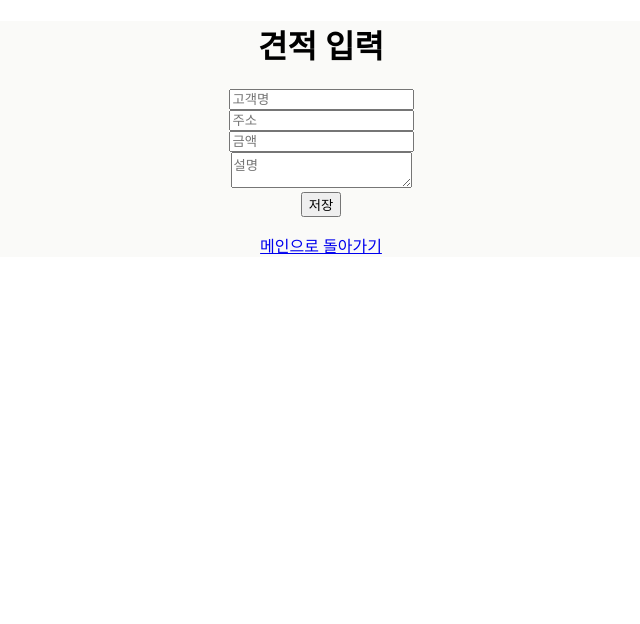
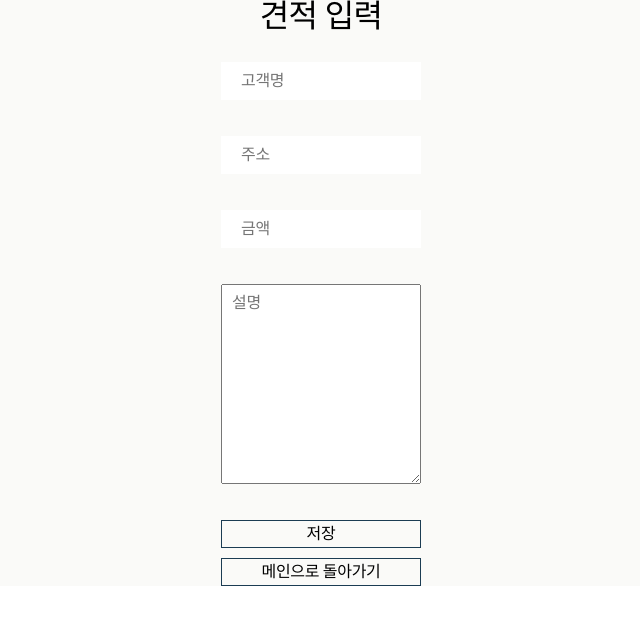
Before and after one commit to Summeret/test_interior, a website: page input.html in a window 1280 px wide. Shown: the whole page, without its empty margins (319-959 px from the left). Drawn offline with Linux system fonts and the light colour scheme; files that its build step writes are made by us from their sources.

Commit message:
입력 수정

```diff
--- a/input.html
+++ b/input.html
@@ -3,11 +3,49 @@
 <head>
     <meta charset="UTF-8">
     <title>견적 입력</title>
-    <link rel="stylesheet" href="style.css">
+    <link rel="stylesheet" href="../styles/reset.css">
+    <link rel="stylesheet" href="../styles/style.css">
     <style>
         .wrap {
             text-align: center;
             background-color: #FAFAF8;
+        }
+        h1 {
+            font-size: 2rem;
+            margin-bottom: 30px;
+        }
+        form {
+            display: flex; flex-flow: column nowrap; gap:10px;
+            width:max-content;  margin:0 auto 10px;
+        }
+        form input {
+            width:200px;
+            padding:10px 20px;
+        }
+        form textarea {
+            width:200px; height:200px;
+            padding:10px 10px;
+        }
+        form button {
+            width:200px; padding:5px 0;
+            border:1px solid #1B3C53;
+        }
+
+        p {
+            width:200px; padding:5px 0;
+            margin: 0 auto;
+            border:1px solid #1B3C53;
+        }
+
+        form button:hover,
+        p:hover {
+            border:1px solid #1B3C53;
+            background-color: #1B3C53;
+            color:#FAFAF8;
+        }
+        p:hover a {
+            color:#FAFAF8;
+
         }
     </style>
 </head>
```
Also changed, not shown: list.html (+2 -1 lines). Lines whose indentation alone changed are shown as unchanged.
